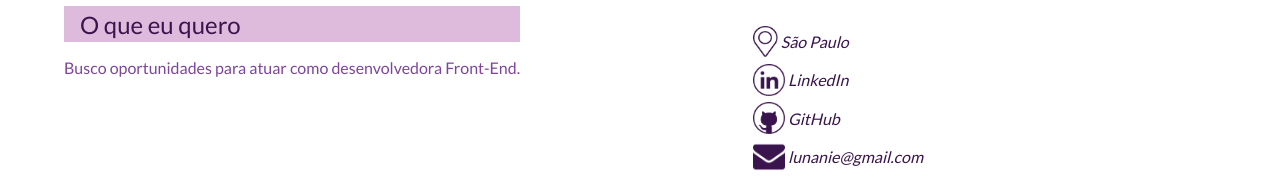
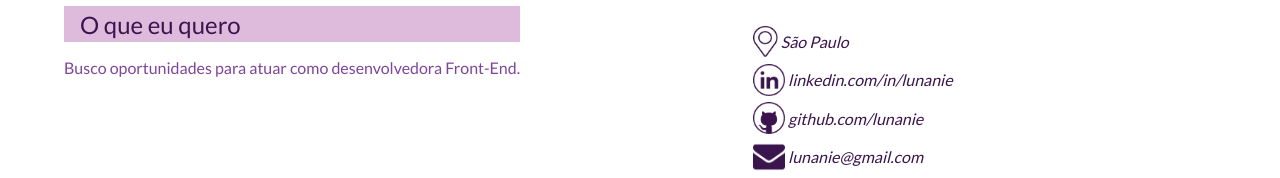
Before and after one commit to lunanie/lunanie.v1.0, a plain HTML site: page index.html in a window 1280 px wide. Shown: the part 171-349 px from the top of the page. Drawn offline with Linux system fonts and the light colour scheme.

Commit message:
alterando links

```diff
--- a/index.html
+++ b/index.html
@@ -37,11 +37,11 @@
           </li>
           <li>
             <img src="./assets/img/linkedin.png" alt="Logo do LinkedIn" /><a target="_blank"
-              href="https://br.linkedin.com/in/lunanie" id="linkedin">LinkedIn</a>
+              href="https://br.linkedin.com/in/lunanie" id="linkedin">linkedin.com/in/lunanie</a>
           </li>
           <li>
             <img src="./assets/img/github.png" alt="Logo do GitHub" /><a target="_blank"
-              href="https://github.com/lunanie" id="github">GitHub</a>
+              href="https://github.com/lunanie" id="github">github.com/lunanie</a>
           </li>
           <li>
             <img src="./assets/img/envelope.png" alt="Logo de email" /><a target="_blank"
@@ -331,15 +331,11 @@
   <footer>
     <address>
       <ul>
-        <li><a href="https://www.instagram.com/lunanie/" target="_blank" id="instagram"><img
-              src="./assets/img/insta.png" alt="logo do instagram dentro de um círculo">@lunanie</a></li>
-        <li><a href="https://www.facebook.com/lunanie" target="_blank" id="facebook"><img src="./assets/img/fb.png"
-              alt="f do logo do facebook dentro de um círculo">/lunanie</a></li>
         <li><a target="_blank" href="https://br.linkedin.com/in/lunanie" id="linkedin"><img
-              src="./assets/img/linkedinpb.png" alt="Logo do LinkedIn" />/lunanie</a>
+              src="./assets/img/linkedinpb.png" alt="Logo do LinkedIn" />linkedin.com/in/lunanie</a>
         </li>
         <li><a target="_blank" href="https://github.com/lunanie" id="github"><img src="./assets/img/githubpb.png"
-              alt="Logo do GitHub" />/lunanie</a>
+              alt="Logo do GitHub" />github.com/lunanie</a>
         </li>
         <li><a href="mailto:lunanie@gmail.com?Subject=ContatoSite" id="email"><img src="./assets/img/mail.png"
               alt="ícone de envelope dentro de um círculo">lunanie@gmail.com</a></li>
```
